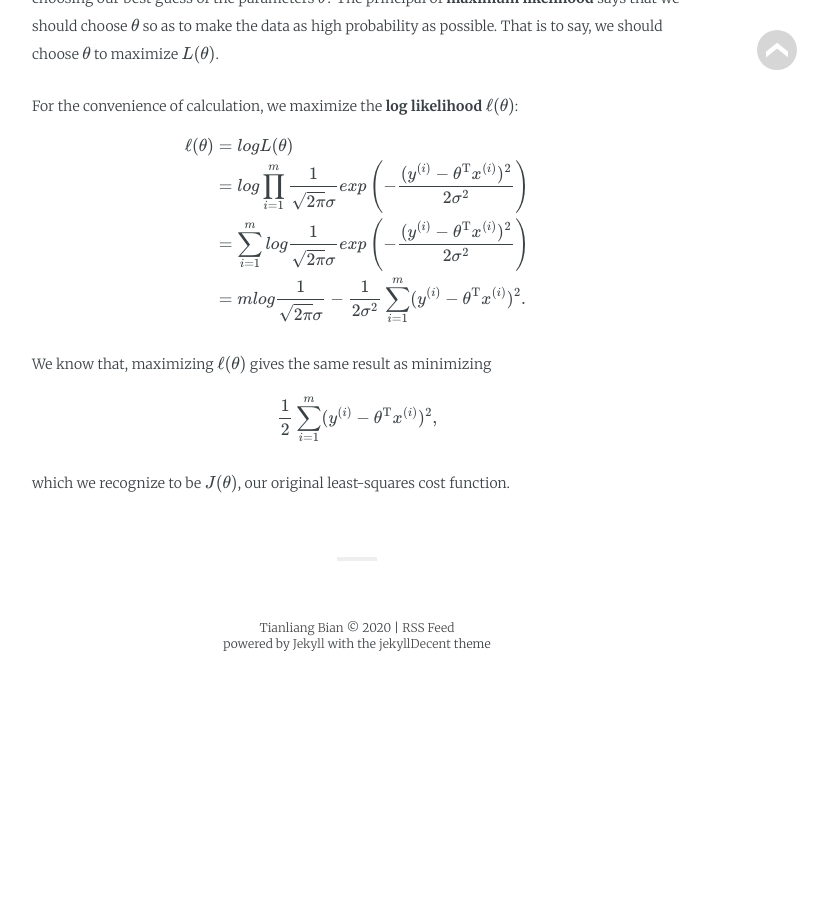
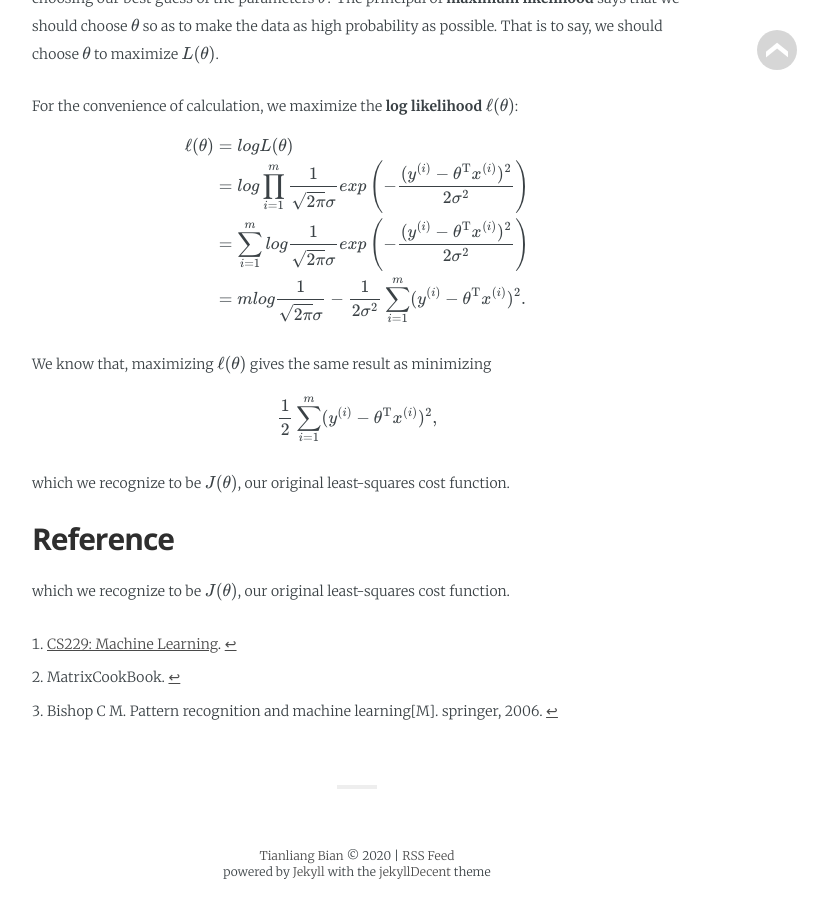
Before and after one commit to TyrionBian/tyrionbian.github.io, a Jekyll site: the page built from _posts/2020-06-03-least-mean-squares.md, in a window 1280 px wide and 900 px high, scrolled down 4378 px. Shown: the whole window, without its empty margins (283-1111 px from the left). Built offline with Jekyll 4.4.1, drawn with Linux system fonts in a browser that asks for light colours; some web fonts are replaced; formulas are drawn with MathJax 3; before the commit the page ends 5051 px from its top, so only the background shows below that.

Commit message:
Update 2020-06-03-least-mean-squares.md

```diff
--- a/_posts/2020-06-03-least-mean-squares.md
+++ b/_posts/2020-06-03-least-mean-squares.md
@@ -207,3 +207,11 @@ We know that, maximizing $$\ell(\theta)$$ gives the same result as minimizing
 $$
 
 which we recognize to be $$J(\theta)$$, our original least-squares cost function.
+
+
+
+## Reference
+[^1]: [CS229: Machine Learning](http://cs229.stanford.edu/).
+[^2]: MatrixCookBook.
+[^3]: Bishop C M. Pattern recognition and machine learning[M]. springer, 2006.
+which we recognize to be $$J(\theta)$$, our original least-squares cost function.
```
Also changed, not shown: other parts of _posts/2020-06-03-least-mean-squares.md (+2 -2 lines).
